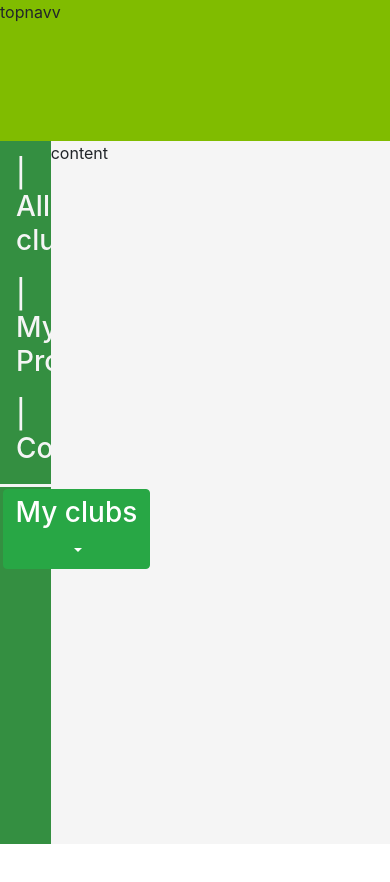
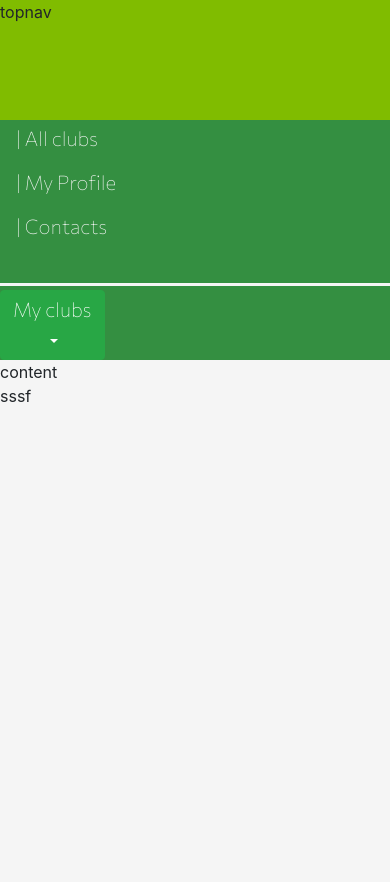
Before and after one commit to AfanasevEvgeny/innoclubs, a React (Create React App) app: page / in a window 390 px wide. Shown: the top 882 px of the page. Before the commit the page ends 844 px from the top, so only its background shows below. Built offline with nearby package versions, Linux system fonts and the light colour scheme; the HTML template or start-up script is replaced by a standard one.

Commit message:
Adaptive Menu nav (<1100px devices)

```diff
--- a/package.json
+++ b/package.json
@@ -25,7 +25,7 @@
     "watch": "^1.0.2"
   },
   "scripts": {
-    "start": "node server.js",
+    "start": "react-scripts start",
     "build": "react-scripts build",
     "test": "react-scripts test",
     "eject": "react-scripts eject",
--- a/src/AppWrapper.css
+++ b/src/AppWrapper.css
@@ -1,16 +1,29 @@
 
-*{
+* {
     box-sizing: border-box;
     padding: 0;
     margin: 0;
 }
-.AppWrapper{
+
+.AppWrapper {
     display: grid;
     grid-template-areas:
     "header header"
     "menu main";
     grid-template-rows: 2fr 10fr;
     grid-template-columns: 13% 87%;
-
     min-height: 100vh;
 }
+
+@media only screen and (max-width: 1100px) {
+    .AppWrapper {
+        display: grid;
+        grid-template-areas:
+    "header header"
+    "menu menu"
+    "main main";
+        grid-template-rows: 1fr 2fr 10fr;
+
+        min-height: 100vh;
+    }
+}
--- a/src/Components/Content/Content.jsx
+++ b/src/Components/Content/Content.jsx
@@ -5,6 +5,8 @@ const Content = () => {
     return (
         <div className={s.content}>
             content
+            <br/>
+            sssf
         </div>
     );
 }
--- a/src/Components/Menu/menu.module.css
+++ b/src/Components/Menu/menu.module.css
@@ -1,8 +1,10 @@
+@import url('https://fonts.googleapis.com/css2?family=Commissioner:wght@100&display=swap');
+
 .menuNav {
     grid-area: menu;
     background-color: #348f41;
     padding-top: 20%;
-
+    font-family: 'Commissioner', sans-serif;
 }
 
 .sidenav a {
@@ -11,7 +13,6 @@
     font-size: 25px;
     color: whitesmoke;
     display: block;
-
 }
 
 /* When you mouse over the navigation links, change their color */
@@ -30,3 +31,22 @@
     margin-top: 8%;
     border-top: 3px solid whitesmoke;
 }
+
+@media only screen and (max-width: 1100px) {
+    .menuNav {
+        padding-top: 0;
+    }
+
+    .menuNav h3 {
+        font-size: 20px;
+    }
+
+    .sidenav p {
+        font-size: 17px;
+    }
+
+    .item {
+        padding: 0;
+        padding-top: 1%;
+    }
+}
--- a/src/Components/TopNav/TopNav.jsx
+++ b/src/Components/TopNav/TopNav.jsx
@@ -4,7 +4,7 @@ import s from './topnav.module.css'
 const TopNav = () => {
     return (
         <div className={s.topnav}>
-            topnavv
+            topnav
         </div>
     );
 }
```
